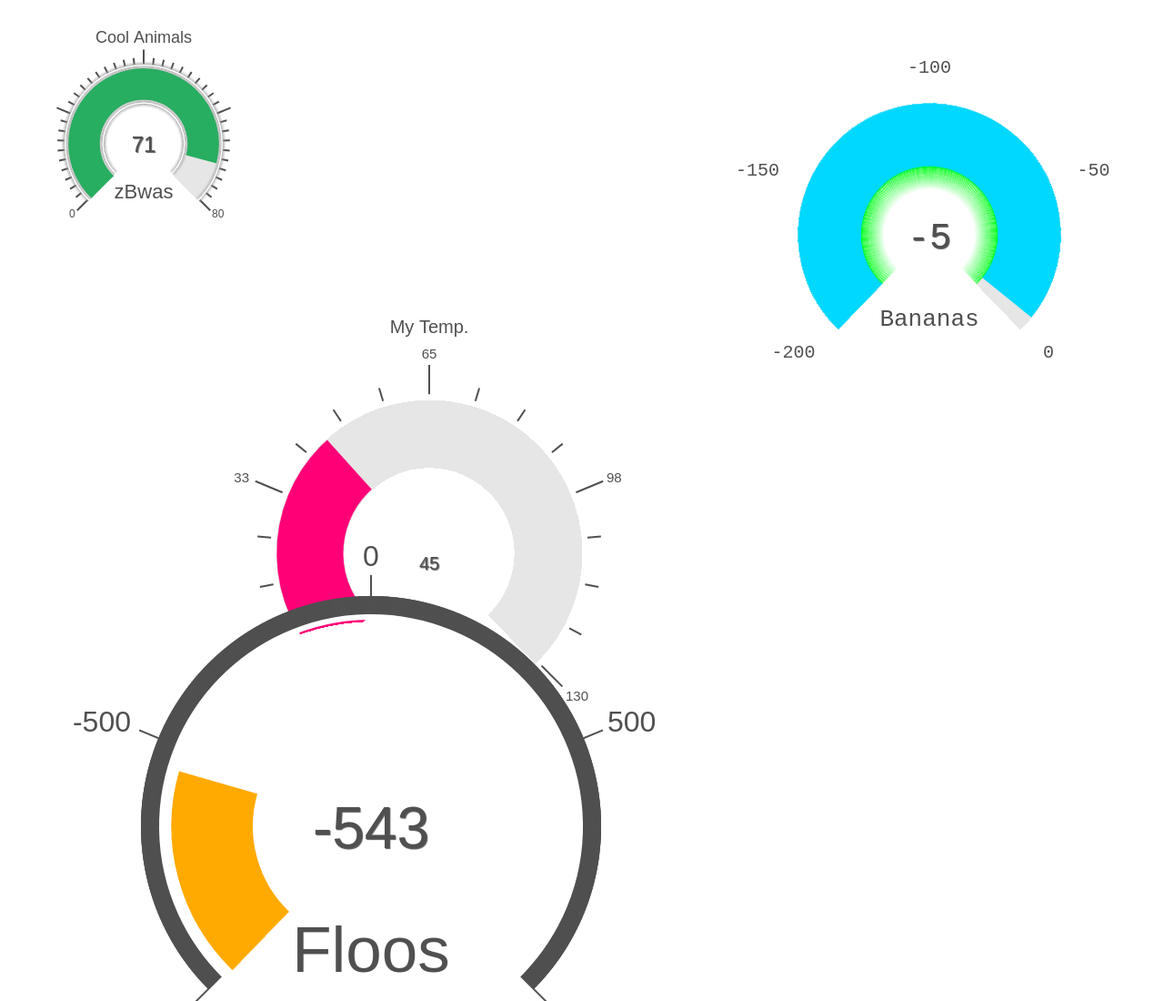
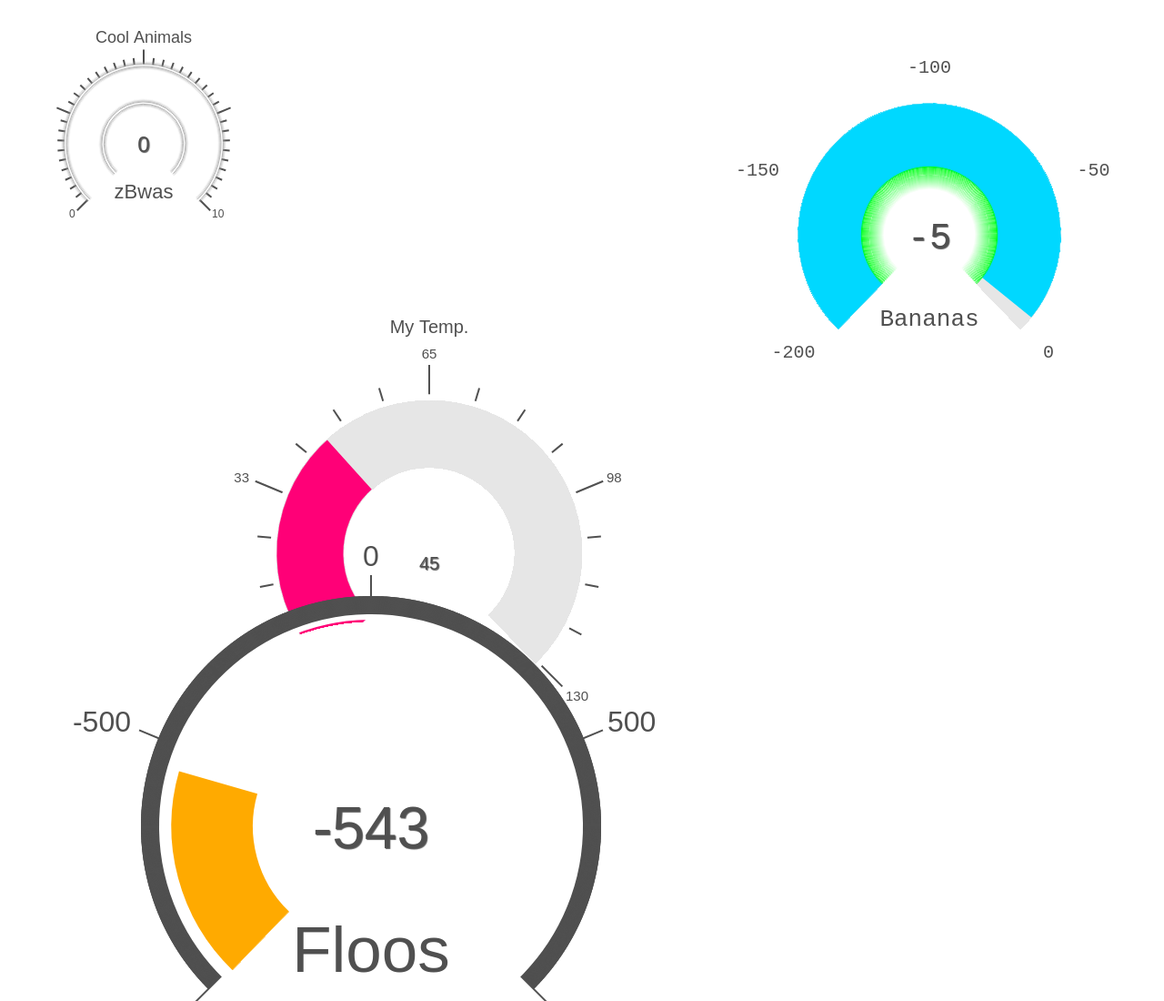
Before and after one commit to dezman/cGauge, a plain HTML site: page index.html in a window 1280 px wide. Shown: the top 1100 px of the page at 91% size. Drawn offline with nearby package versions, Linux system fonts and the light colour scheme.

Commit message:
fixed value=0 bug

```diff
--- a/cGauge.js
+++ b/cGauge.js
@@ -3,7 +3,7 @@
 // Robert Sadler
 // github.com/robertsadler/cGauge
 
-if (typeof jQuery === 'function') {
+if (typeof jQuery === 'function' && typeof jQuery.fn === 'object') {
   jQuery.fn.cGauge = function(options) {
     options.node = this.get(0);
     return new cGauge(options);
@@ -190,7 +190,7 @@ var cGauge = function(options) {
     x = (x/y);
     x = Math.ceil(x);
     x = x*y;
-    return x;
+    return x || 10;
   }
 
   function normalizeValue(val){
--- a/index.html
+++ b/index.html
@@ -97,7 +97,6 @@ var options1 = {
     title: 'Cool Animals',
     titleFontSize: '18px',
     unit: 'zBwas',
-    value: 71,
     outerNums: false
 }
 
```
